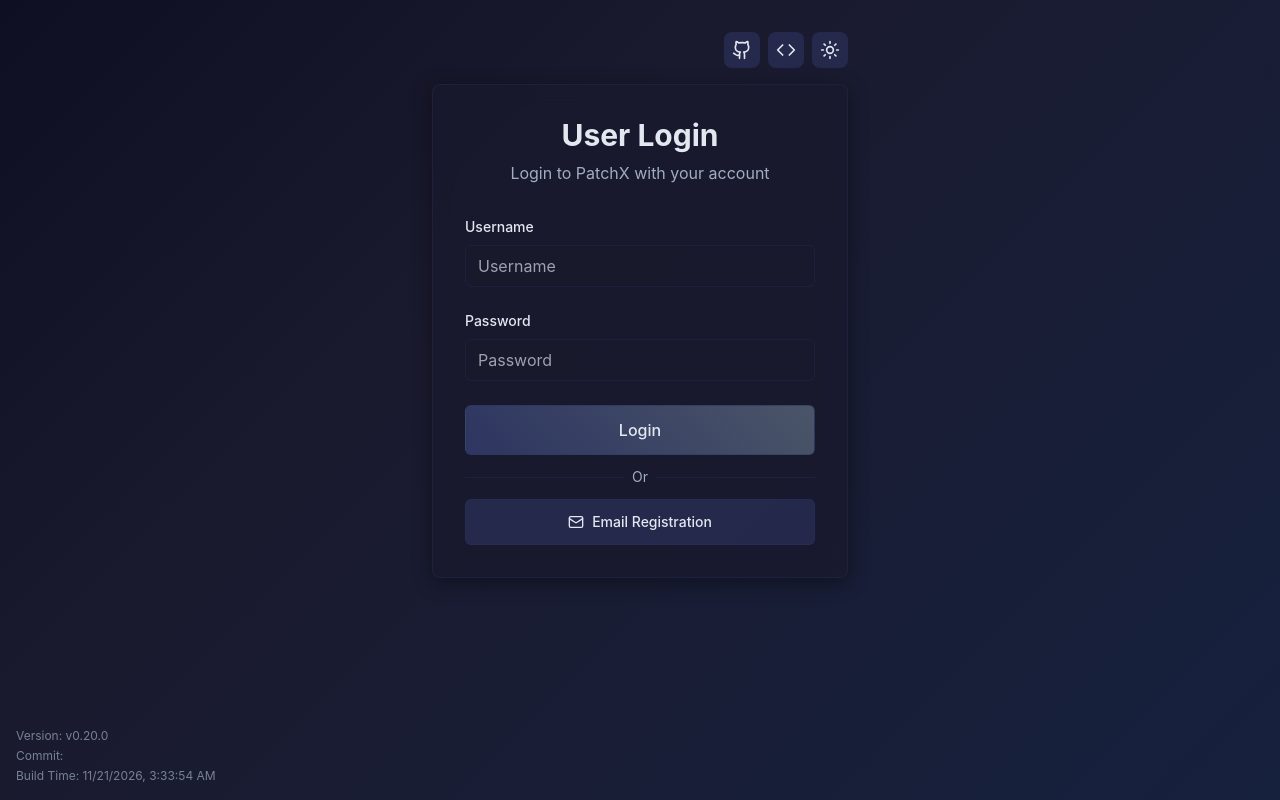
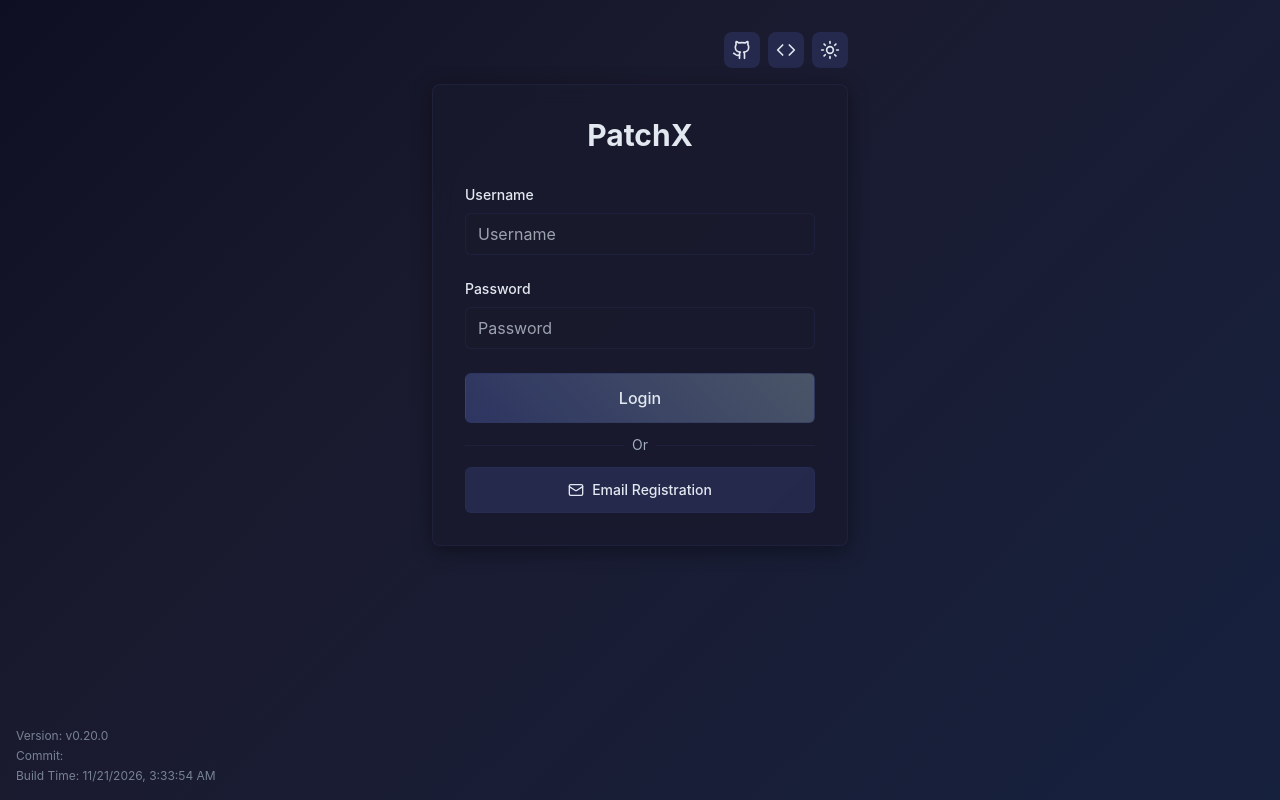
Before and after one commit to ai-patchx/patchx, a React (Vite) app: page / in a window 1280 px wide. Built offline with nearby package versions, Linux system fonts and the light colour scheme; no server answers.

Commit message:
feat(login): rename heading and remove subtitle
- Change page heading from 'User Login' to 'PatchX'
- Remove 'Login to PatchX with your account' subtitle text

```diff
--- a/src/pages/LoginPage.tsx
+++ b/src/pages/LoginPage.tsx
@@ -103,13 +103,8 @@ export default function LoginPage() {
             <h1 className={`text-3xl font-bold mb-2 text-center ${
               theme === 'dark' ? 'text-gradient-primary' : 'text-gray-900'
             }`}>
-              User Login
+              PatchX
             </h1>
-            <p className={`text-center ${
-              theme === 'dark' ? 'text-gradient-secondary' : 'text-gray-600'
-            }`}>
-              Login to PatchX with your account
-            </p>
           </div>
 
           <form className="space-y-6" onSubmit={handleSubmit}>
```
